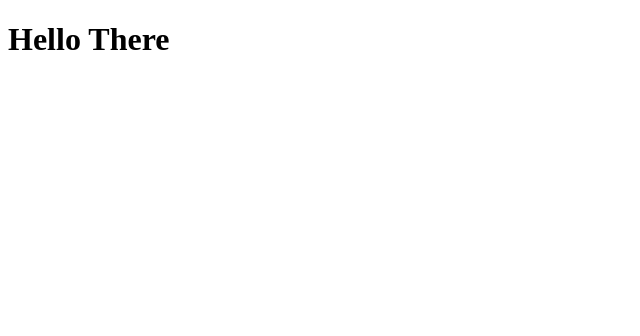
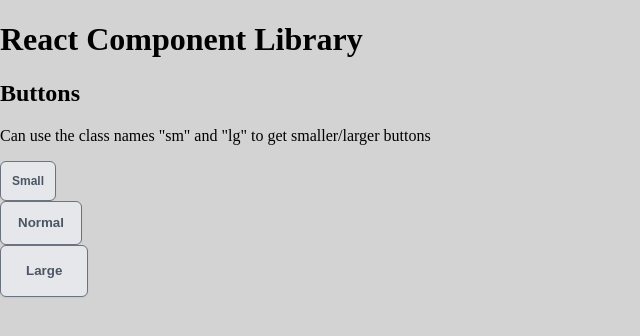
Before and after one commit to jpitzer5/ReactComponentLibrary, a React (Vite) app: page / in a window 1280 px wide. Shown: the top 336 px of the page, without its empty margins (0-640 px from the left). Built offline with nearby package versions, Linux system fonts and the light colour scheme.

Commit message:
added size property for button component

```diff
--- a/package.json
+++ b/package.json
@@ -10,6 +10,7 @@
     "preview": "vite preview"
   },
   "dependencies": {
+    "clsx": "^2.1.1",
     "react": "19.0.0",
     "react-dom": "19.0.0"
   },
--- a/src/App.jsx
+++ b/src/App.jsx
@@ -1,5 +1,14 @@
+import Button from "./components/button/Button"
+
 export default function App() {
   return (
-    <h1>Hello There</h1>
+    <>
+      <h1>React Component Library</h1>
+      <h2>Buttons</h2>
+      <p>Can use the class names "sm" and "lg" to get smaller/larger buttons</p>
+      <Button size="sm" >Small</Button>
+      <Button >Normal</Button>
+      <Button size="lg">Large</Button>
+    </>
   )
 }
--- a/src/components/button/Button.jsx
+++ b/src/components/button/Button.jsx
@@ -0,0 +1,11 @@
+import './button.css'
+import clsx from 'clsx'
+
+export default function Button({children, size, className, ...rest}) {
+
+    const classes = clsx(className !== undefined && className, size && `button-${size}`)
+
+    return (
+        <button className={classes} {...rest}>{children}</button>
+    )
+}
--- a/src/components/button/button.css
+++ b/src/components/button/button.css
@@ -1,22 +1,3 @@
-* {
-    box-sizing: border-box;
-}
-
-body {
-    margin: 0;
-    padding: 0;
-    background-color: #e9e3ff;
-}
-
-main {
-    height: 100vh;
-    width: 100vw;
-    display: flex;
-    flex-direction: column;
-    justify-content: center;
-    align-items: center;
-}
-
 button {
     background-color: #E5E7EB;
     color: #4B5563;
@@ -37,5 +18,5 @@ button.button-sm {
 }
 
 button.button-lg {
-    padding: 30px 40px;
+    padding: 13px 25px;
 }
--- a/src/index.css
+++ b/src/index.css
@@ -0,0 +1,18 @@
+* {
+  box-sizing: border-box;
+}
+
+body {
+  margin: 0;
+  padding: 0;
+  background-color: #d3d3d3;
+}
+
+main {
+  height: 100vh;
+  width: 100vw;
+  display: flex;
+  flex-direction: column;
+  justify-content: center;
+  align-items: center;
+}
```
Also changed, not shown: 1 other file (tests, documents, lock files or other folders).
